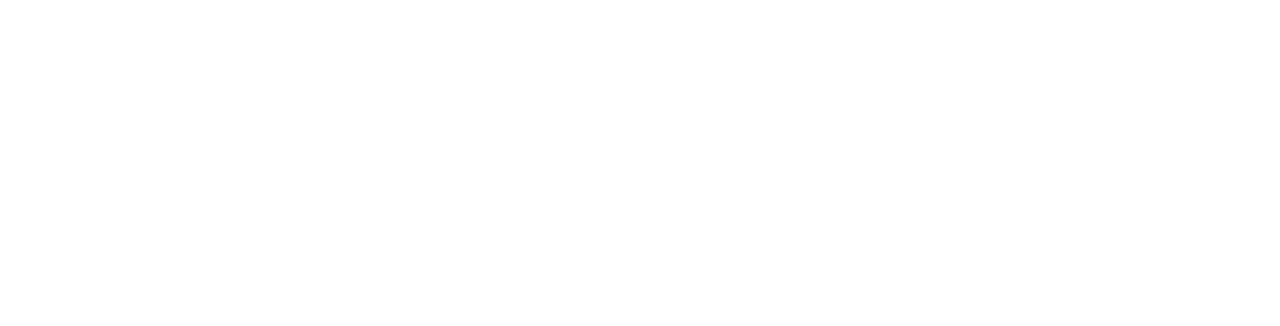
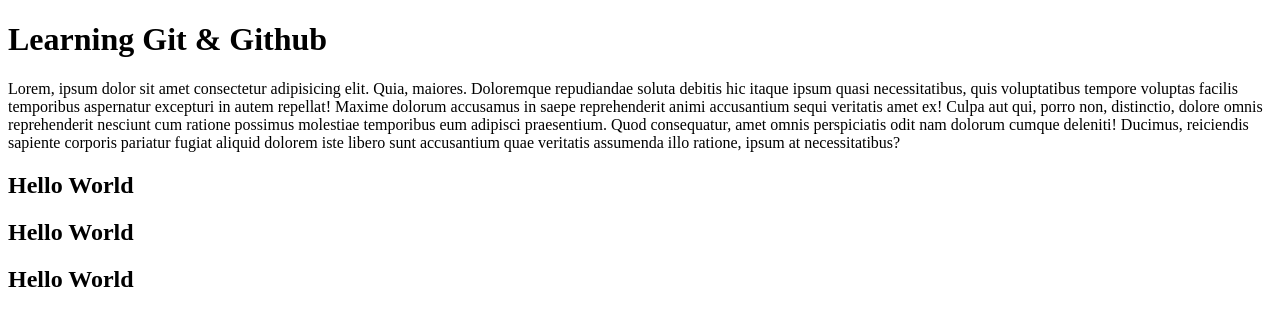
Before and after one commit to mynamebilalkhan/learning-git, a plain HTML site: page monuments.html in a window 1280 px wide. Drawn offline with Linux system fonts and the light colour scheme.

Commit message:
Updating monuments.html file

```diff
--- a/monuments.html
+++ b/monuments.html
@@ -9,7 +9,33 @@
 </head>
 
 <body>
-
+     <h1>Learning Git & Github</h1>
+     <p>
+          Lorem, ipsum dolor sit amet consectetur adipisicing elit. Quia, maiores. Doloremque repudiandae soluta debitis
+          hic itaque ipsum quasi necessitatibus, quis voluptatibus tempore voluptas facilis temporibus aspernatur
+          excepturi in autem repellat!
+          Maxime dolorum accusamus in saepe reprehenderit animi accusantium sequi veritatis amet ex! Culpa aut qui,
+          porro non, distinctio, dolore omnis reprehenderit nesciunt cum ratione possimus molestiae temporibus eum
+          adipisci praesentium.
+          Quod consequatur, amet omnis perspiciatis odit nam dolorum cumque deleniti! Ducimus, reiciendis sapiente
+          corporis pariatur fugiat aliquid dolorem iste libero sunt accusantium quae veritatis assumenda illo ratione,
+          ipsum at necessitatibus?
+     </p>
+     <section class="sample-section">
+          <div class="container">
+               <div class="row">
+                    <div class="col">
+                         <h1>Hello World</h1>
+                    </div>
+                    <div class="col">
+                         <h1>Hello World</h1>
+                    </div>
+                    <div class="col">
+                         <h1>Hello World</h1>
+                    </div>
+               </div>
+          </div>
+     </section>
 </body>
 
 </html>
```
